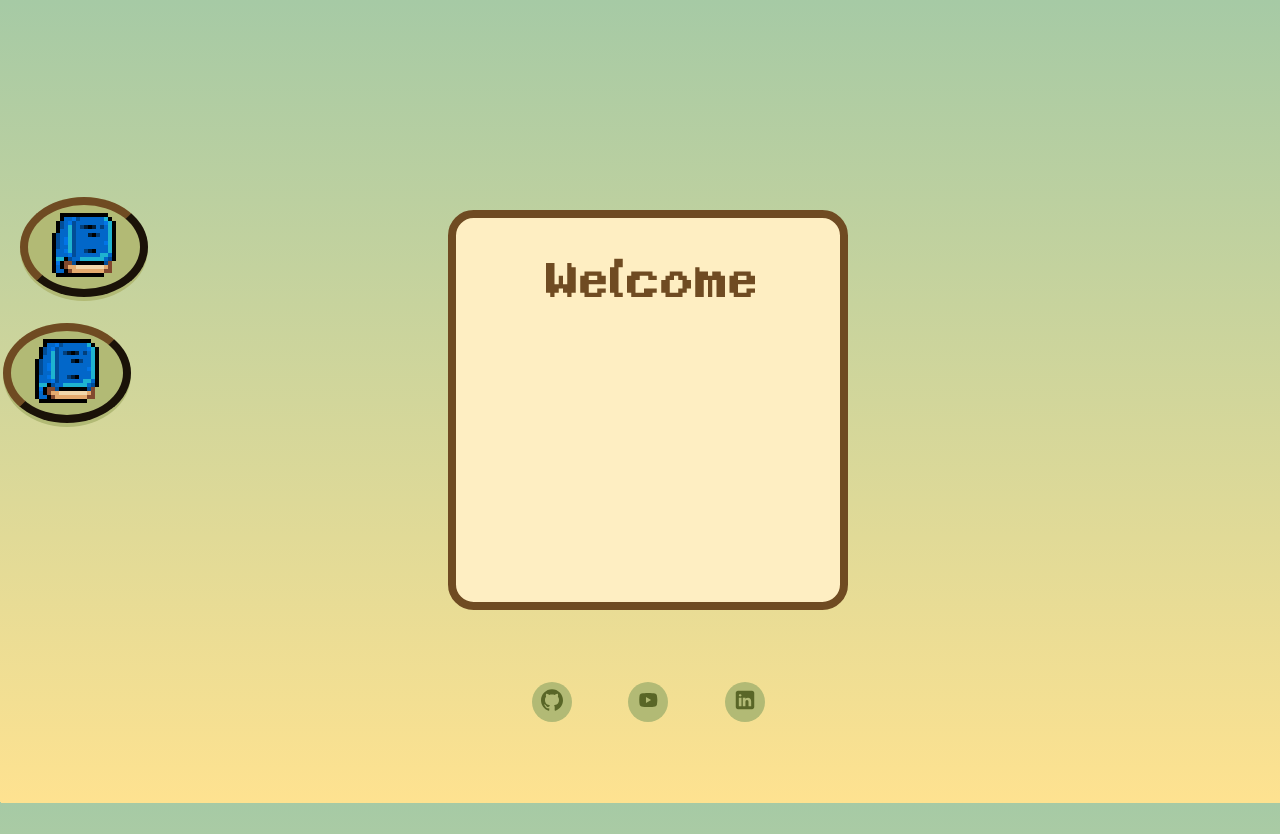
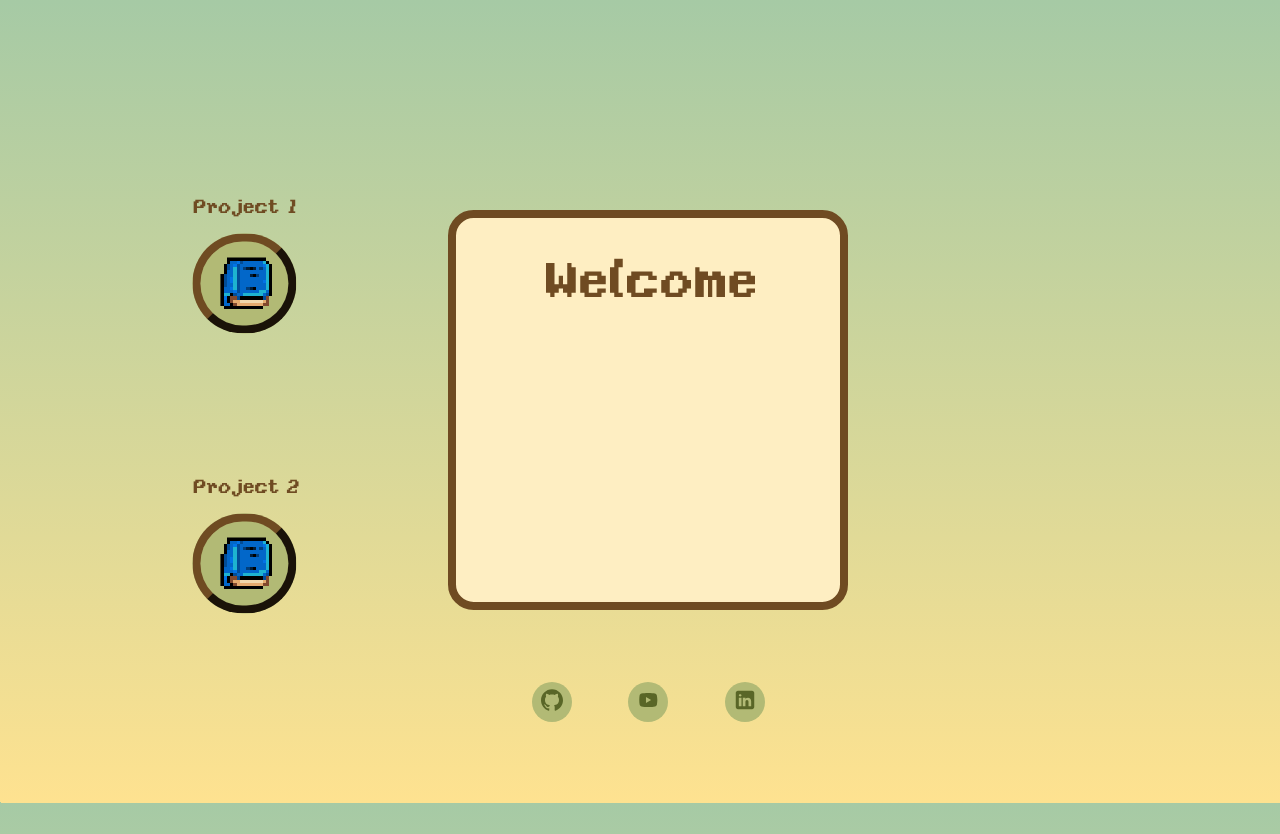
Before and after one commit to pkingGMU/artoria-portfolio, a React (Vite) app: page / in a window 1280 px wide. Built offline with nearby package versions, Linux system fonts and the light colour scheme.

Commit message:
added project title to book component with input

```diff
--- a/src/App.css
+++ b/src/App.css
@@ -76,6 +76,10 @@ html, body {
     height: 100vh;
     width: 33vw;
     margin: 0 auto;
+    display: flex;
+    flex-direction: column;
+    justify-content: space-evenly;
+    align-items: center;
 }
 
 #root .right_vert {
@@ -113,26 +117,47 @@ html, body {
 
 }
 
-.left_vert .book_div {
-    position: relative;
+.left_vert .book_rect_div {
+    width: 3vw;
+    height: 3vw;
+    display: flex;
+    flex-direction: column;
+    align-items: center;
+    justify-content: space-evenly;
+    margin: 0;
+}
+
+.book_rect_div h1 {
+    font-size: 5px;
+    margin: 0;
+    line-height: 10px;
+}
+
+.book_rect_div .book_div {
     background-color: var(--button-color);
     border-radius: 50%;
-    height: auto;
-    width: max-content;
+    width: 2vw;
+    height: 2vw;
+    display: flex;
+    align-items: center;
+    justify-content: center;
 }
 
 .book_div .book_button {
     border-radius: 50%;
+    display:flex;
     align-items: center;
-    justify-items: center;
+    justify-content: center;
     background: var(--button-color);
     border-color: var(--text-color);
+    height: 100%;
+    width: 100%;
+    padding: 0;
 }
 
-.book_button img {
-    position:relative;
-    top: 1px;
-    height: 2vh;
+.book_button img{
+    max-width: 60%;
+    max-height: 60%;
 }
 
 .icon_button {
--- a/src/App.jsx
+++ b/src/App.jsx
@@ -34,8 +34,8 @@ function App() {
     <>
       <div className="vert_div">
         <Content_Panel class_name="left_vert">
-          <Book />
-          <Book />
+          <Book project_name="Project 1" />
+          <Book project_name="Project 2" />
         </Content_Panel>
 
         <Content_Panel class_name="main_vert">
--- a/src/components/Book.jsx
+++ b/src/components/Book.jsx
@@ -1,39 +1,10 @@
 import React, { useState, useEffect } from "react";
 import { motion } from "framer-motion";
 
-function Book() {
+function Book({ project_name }) {
   function book_interact() {
     console.log("Book Interact");
   }
-
-  const [num_top, set_num_top] = useState(0);
-  const [num_left, set_num_left] = useState(0);
-
-  useEffect(() => {
-    generate_random();
-  }, []);
-
-  const generate_random = () => {
-    const top_min = 5;
-    const top_max = 90;
-    const left_min = 1;
-    const left_max = 10;
-
-    const num_top =
-      Math.floor(Math.random() * (top_max - top_min + 1)) + top_min;
-    set_num_top(num_top);
-
-    const num_left =
-      Math.floor(Math.random() * (left_max - left_min + 1)) + left_min;
-    set_num_left(num_left);
-  };
-
-  const my_style = {
-    top: num_top + "%",
-    left: num_left + "%",
-  };
-
-  console.log(my_style);
 
   return (
     <motion.div
@@ -50,12 +21,14 @@ function Book() {
         repeatType: "loop",
         ease: "easeInOut",
       }}
-      style={my_style}
-      className="book_div"
+      className="book_rect_div"
     >
-      <button className="book_button" onClick={book_interact}>
-        <img src="/src/assets/Sprites/book.svg" />
-      </button>
+      <h1>{project_name}</h1>
+      <div className="book_div">
+        <button className="book_button" onClick={book_interact}>
+          <img src="/src/assets/Sprites/book.svg" />
+        </button>
+      </div>
     </motion.div>
   );
 }
```
